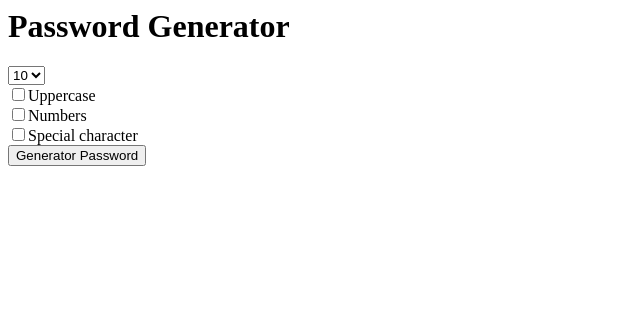
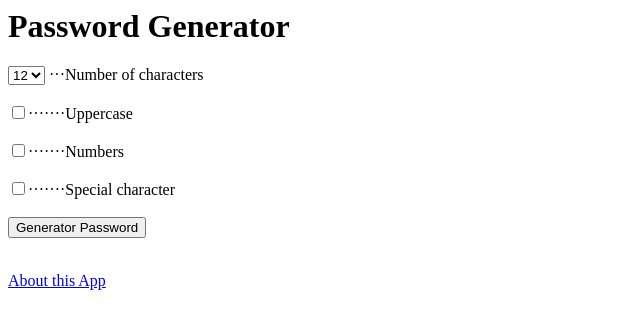
Before and after one commit to AlvinWong7896/pwGen, a Django app: page / in a window 1280 px wide. Shown: the top 329 px of the page, without its empty margins (0-640 px from the left). Run offline with Django 4.2, Linux system fonts and the light colour scheme.

Commit message:
completed challenge and created the About page

```diff
--- a/generator/templates/generator/home.html
+++ b/generator/templates/generator/home.html
@@ -6,17 +6,27 @@
         <option value="7">7</option>
         <option value="8">8</option>
         <option value="9">9</option>
-        <option value="10" selected="selected">10</option>
+        <option value="10">10</option>
         <option value="11">11</option>
-        <option value="12">12</option>
+        <option value="12" selected="selected">12</option>
+        <option value="13">13</option>
+        <option value="14">14</option>
+        <option value="15">15</option>
     </select>
+    &middot;&middot;&middot;Number of characters
     <br>
-    <input type="checkbox" name="uppercase">Uppercase
     <br>
-    <input type="checkbox" name="numbers">Numbers
+    <input type="checkbox" name="uppercase">&middot;&middot;&middot;&middot;&middot;&middot;&middot;Uppercase
     <br>
-    <input type="checkbox" name="special">Special character
+    <br>
+    <input type="checkbox" name="numbers">&middot;&middot;&middot;&middot;&middot;&middot;&middot;Numbers
+    <br>
+    <br>
+    <input type="checkbox" name="special">&middot;&middot;&middot;&middot;&middot;&middot;&middot;Special character
+    <br>
     <br>
 
     <input type="submit" value="Generator Password">
 </form>
+<br>
+<a href="{% url 'about' %}">About this App</a>
--- a/generator/templates/generator/password.html
+++ b/generator/templates/generator/password.html
@@ -1,3 +1,4 @@
 
 <h1>Your password is:</h1>
 <h2>{{ password }}</h2>
+<a href="{% url 'home' %}">Home</a>
--- a/generator/views.py
+++ b/generator/views.py
@@ -25,3 +25,7 @@ def password(request):
         thepassword += random.choice(characters)
 
     return render(request, "generator/password.html", {"password": thepassword})
+
+
+def about(request):
+    return render(request, "generator/about.html")
--- a/pw_gen/urls.py
+++ b/pw_gen/urls.py
@@ -19,6 +19,7 @@ from django.urls import path
 from generator import views
 
 urlpatterns = [
-    path("", views.home),
+    path("", views.home, name="home"),
     path("password/", views.password, name="password"),
+    path("about/", views.about, name="about"),
 ]
```
Also changed, not shown: generator/templates/generator/about.html (added, +13 -0 lines).
